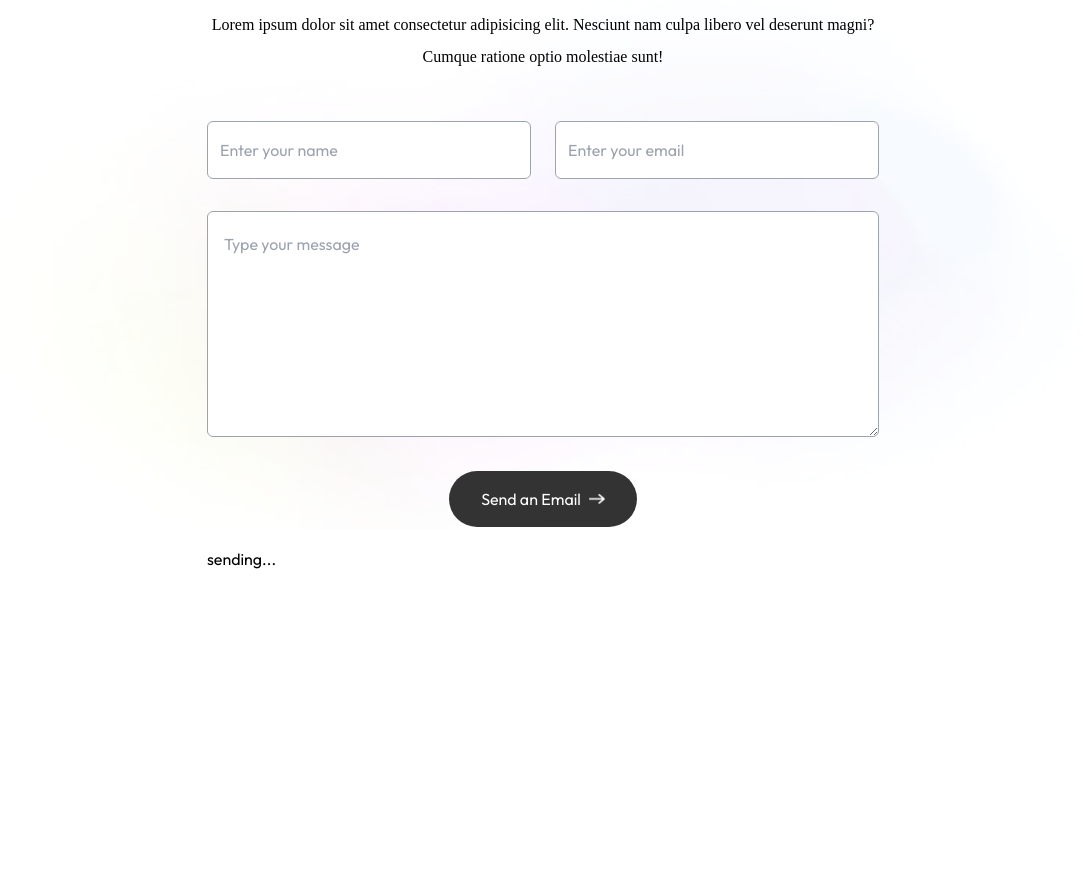
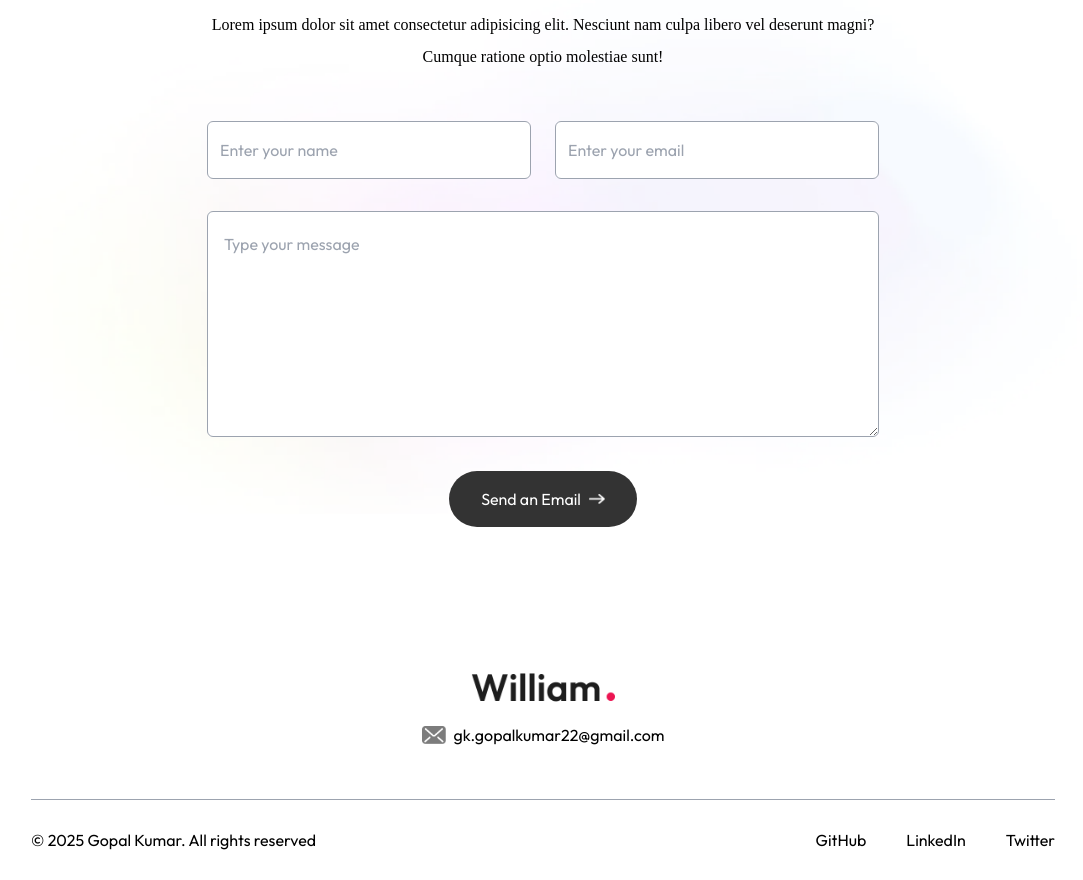
Before and after one commit to Matrix-Monk/my-portfolio, a Next.js app: page / in a window 1280 px wide. Shown: the part 3020-3900 px from the top of the page, without its empty margins (97-1180 px from the left). Before the commit the page ends 3635 px from the top, so only its background shows below. Built offline with nearby package versions, Linux system fonts and the light colour scheme; a web font is replaced by a local one.

Commit message:
complete the Web page

```diff
--- a/app/components/Contact.jsx
+++ b/app/components/Contact.jsx
@@ -1,8 +1,39 @@
 import { assets } from "@/assets/assets";
 import Image from "next/image";
-import React from "react";
+import React, { useState } from "react";
 
 const Contact = () => {
+
+
+  // copy the code from "https://docs.web3forms.com/how-to-guides/js-frameworks/react-js/simple-react-contact-form"
+
+  const [result, setResult] = useState("");
+
+  const onSubmit = async (event) => {
+    event.preventDefault();
+    setResult("Sending....");
+    const formData = new FormData(event.target);
+
+    formData.append("access_key", "70abae9a-46de-43dd-9b61-e4f8f8c06e79");
+
+    const response = await fetch("https://api.web3forms.com/submit", {
+      method: "POST",
+      body: formData,
+    });
+
+    const data = await response.json();
+
+    if (data.success) {
+      setResult("Form Submitted Successfully");
+      event.target.reset();
+    } else {
+      console.log("Error", data);
+      setResult(data.message);
+    }
+  };
+
+   //******
+
   return (
     <div
       id="contact"
@@ -15,19 +46,21 @@
         culpa libero vel deserunt magni? Cumque ratione optio molestiae sunt!
       </p>
 
-      <form className="max-w-2xl mx-auto" action="">
+      <form onSubmit={onSubmit} className="max-w-2xl mx-auto" action="">
         <div className="grid grid-cols-auto gap-6 mt-10 mb-8">
           <input
             type="text"
             placeholder="Enter your name"
             required
-            className="flex-1 p-3 outline-none border-[0.5px] border-gray-400 rounded-md bg-white"
+                      className="flex-1 p-3 outline-none border-[0.5px] border-gray-400 rounded-md bg-white"
+                      name="name"
           />
           <input
             type="email"
             placeholder="Enter your email"
             required
-            className="flex-1 p-3 outline-none border-[0.5px] border-gray-400 rounded-md bg-white"
+                      className="flex-1 p-3 outline-none border-[0.5px] border-gray-400 rounded-md bg-white"
+                      name="email"
           />
         </div>
 
@@ -35,11 +68,18 @@
           rows="6"
           placeholder="Type your message"
           required
-          className="w-full p-4 outline-none border-[0.5px] border-gray-400 rounded-md bg-white mb-6"
+                  className="w-full p-4 outline-none border-[0.5px] border-gray-400 rounded-md bg-white mb-6"
+                  name="message"
         ></textarea>
 
-              <button className="py-3 px-8 w-max flex items-center justify-between gap-2 bg-black/80 text-white rounded-full mx-auto hover:bg-black duration-500" type="submit">Send an Email <Image src={assets.right_arrow_white} alt="" className="w-4" /></button>
-              <p className="mt-4" >sending...</p>
+        <button
+          className="py-3 px-8 w-max flex items-center justify-between gap-2 bg-black/80 text-white rounded-full mx-auto hover:bg-black duration-500"
+          type="submit"
+        >
+          Send an Email{" "}
+          <Image src={assets.right_arrow_white} alt="" className="w-4" />
+        </button>
+              <p className="mt-4">{ result}</p>
       </form>
     </div>
   );
--- /dev/null
+++ b/app/components/Footer.jsx
@@ -0,0 +1,40 @@
+import { assets } from '@/assets/assets'
+import Image from 'next/image'
+import React from 'react'
+
+const Footer = () => {
+  return (
+    <div className="mt-20">
+      <div className="text-center ">
+        <Image src={assets.logo} alt="" className="w-36 mx-auto mb-2" />
+        <div className="w-max flex items-center gap-2 mx-auto">
+          <Image src={assets.mail_icon} alt="" className="w-6" />
+          gk.gopalkumar22@gmail.com
+        </div>
+      </div>
+
+      <div className="text-center sm:flex items-center justify-between border-t border-gray-400 mx-[10%] mt-12 py-6">
+        <p> © 2025 Gopal Kumar. All rights reserved</p>
+        <ul className="flex items-center gap-10 justify-center mt-4 sm:mt-0">
+          <li>
+            <a target="_blank" href="https://github.com/Matrix-Monk">
+              GitHub
+            </a>
+          </li>
+          <li>
+            <a target="_blank" href="https://github.com/Matrix-Monk">
+              LinkedIn
+            </a>
+          </li>
+          <li>
+            <a target="_blank" href="https://github.com/Matrix-Monk">
+              Twitter
+            </a>
+          </li>
+        </ul>
+      </div>
+    </div>
+  );
+}
+
+export default Footer
--- a/app/page.js
+++ b/app/page.js
@@ -2,6 +2,7 @@
 
 import About from "./components/About";
 import Contact from "./components/Contact";
+import Footer from "./components/Footer";
 import Header from "./components/Header";
 import Navbar from "./components/Navbar";
 import Services from "./components/Services";
@@ -15,7 +16,8 @@
       <About />
       <Services />
       <Work />
-      <Contact/>
+      <Contact />
+      <Footer/>
     </div>
   );
 }
```
